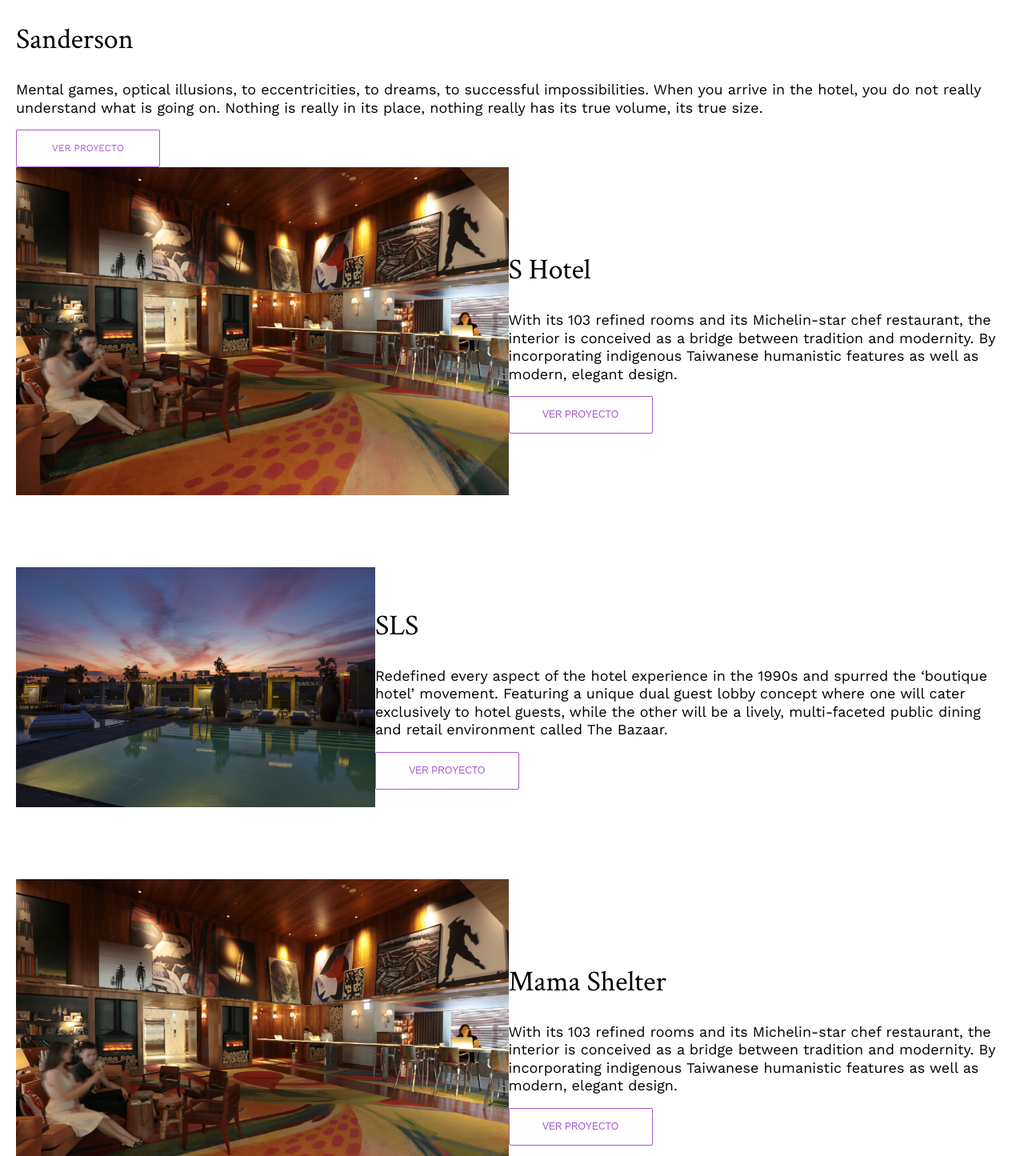
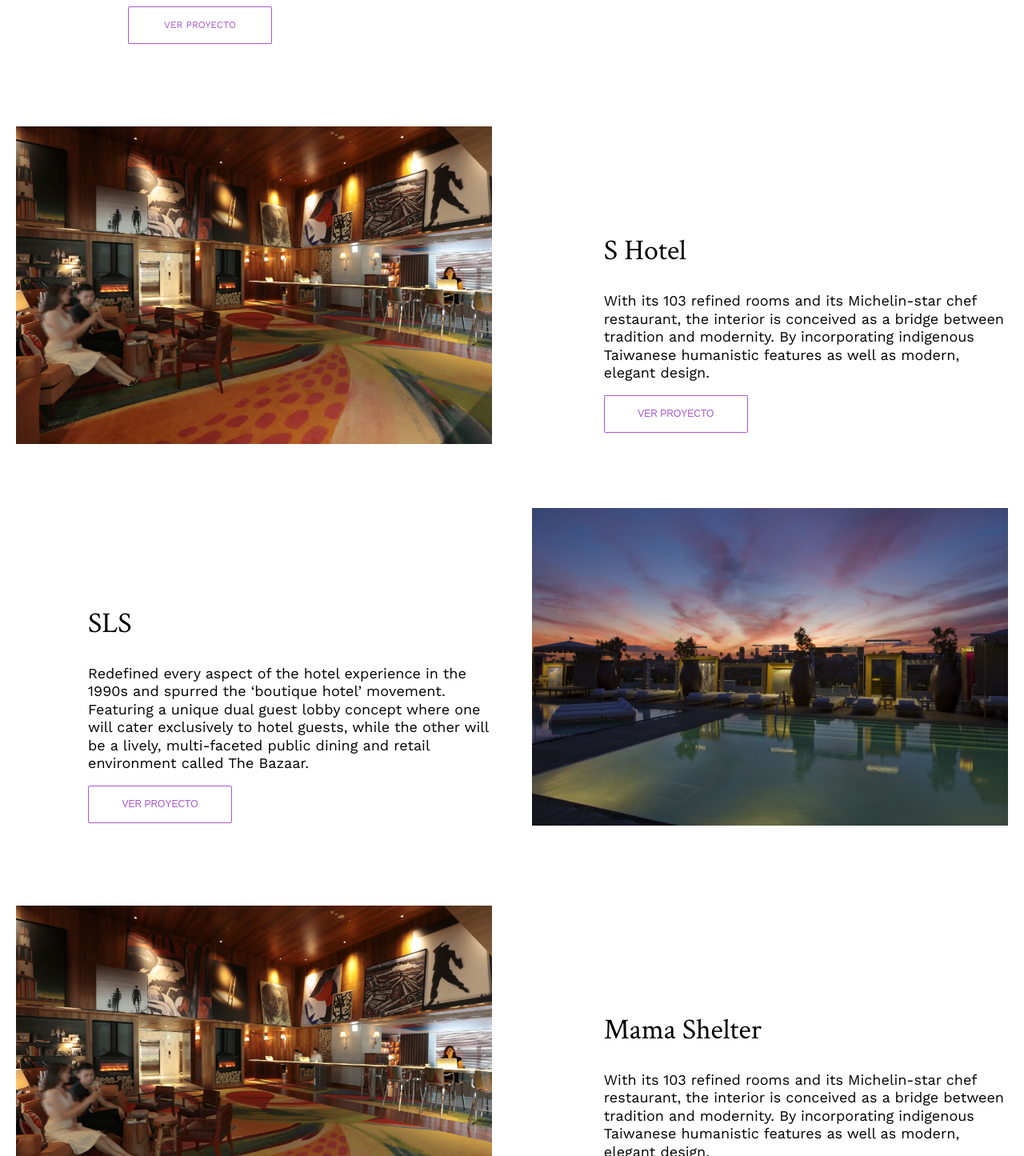
Before and after one commit to rubenperegrina/portfolio_frontend, a Next.js app: page /portfolio in a window 1280 px wide. Shown: the part 1205-2650 px from the top of the page at 80% size. Built offline with nearby package versions, Linux system fonts and the light colour scheme.

Commit message:
Añadir estilos portfolio

```diff
--- a/pages/portfolio/index.jsx
+++ b/pages/portfolio/index.jsx
@@ -37,7 +37,7 @@
             <div className="column">
               <img src="/s-hotel.jpg" />
             </div>
-            <div className="column">
+            <div className="column text">
               <h2>S Hotel</h2>
               <p>
                 With its 103 refined rooms and its Michelin-star chef restaurant, the interior is
@@ -51,7 +51,7 @@
             <div className="column">
               <img src="/sls.jpg" />
             </div>
-            <div className="column">
+            <div className="column text">
               <h2>SLS</h2>
               <p>
                 Redefined every aspect of the hotel experience in the 1990s and spurred the
@@ -66,7 +66,7 @@
             <div className="column">
               <img src="/s-hotel.jpg" />
             </div>
-            <div className="column">
+            <div className="column text">
               <h2>Mama Shelter</h2>
               <p>
                 With its 103 refined rooms and its Michelin-star chef restaurant, the interior is
@@ -80,7 +80,7 @@
             <div className="column">
               <img src="/xiv.jpg" />
             </div>
-            <div className="column">
+            <div className="column text">
               <h2>XIV</h2>
               <p>
                 XIV, an innovative experience in dining that promises to add an exciting new
--- a/styles/Portfolio.module.scss
+++ b/styles/Portfolio.module.scss
@@ -1,3 +1,41 @@
+@import "./variables";
+
 .work {
-  margin: 0 0 5.625rem;
+  margin: 0 0 100px;
 }
+
+.intro {
+  margin-bottom: 60px;
+  background-color: $light;
+  p {
+    margin-bottom: 33px;
+  }
+}
+
+@media (min-width: 48em) {
+  .work {
+    &:first-child {
+      margin: 160px 0 80px;
+    }
+
+    &:nth-child(even) {
+      display: flex;
+      flex-direction: row-reverse;
+      justify-content: space-between;
+    }
+
+    div {
+      width: 48%;
+    }
+  }
+
+  .intro {
+    position: absolute;
+    padding: 36px 40px;
+    margin-bottom: 0;
+    width: 560px;
+    height: 280px;
+    left: 120px;
+    top: 820px;
+  }
+}
```
